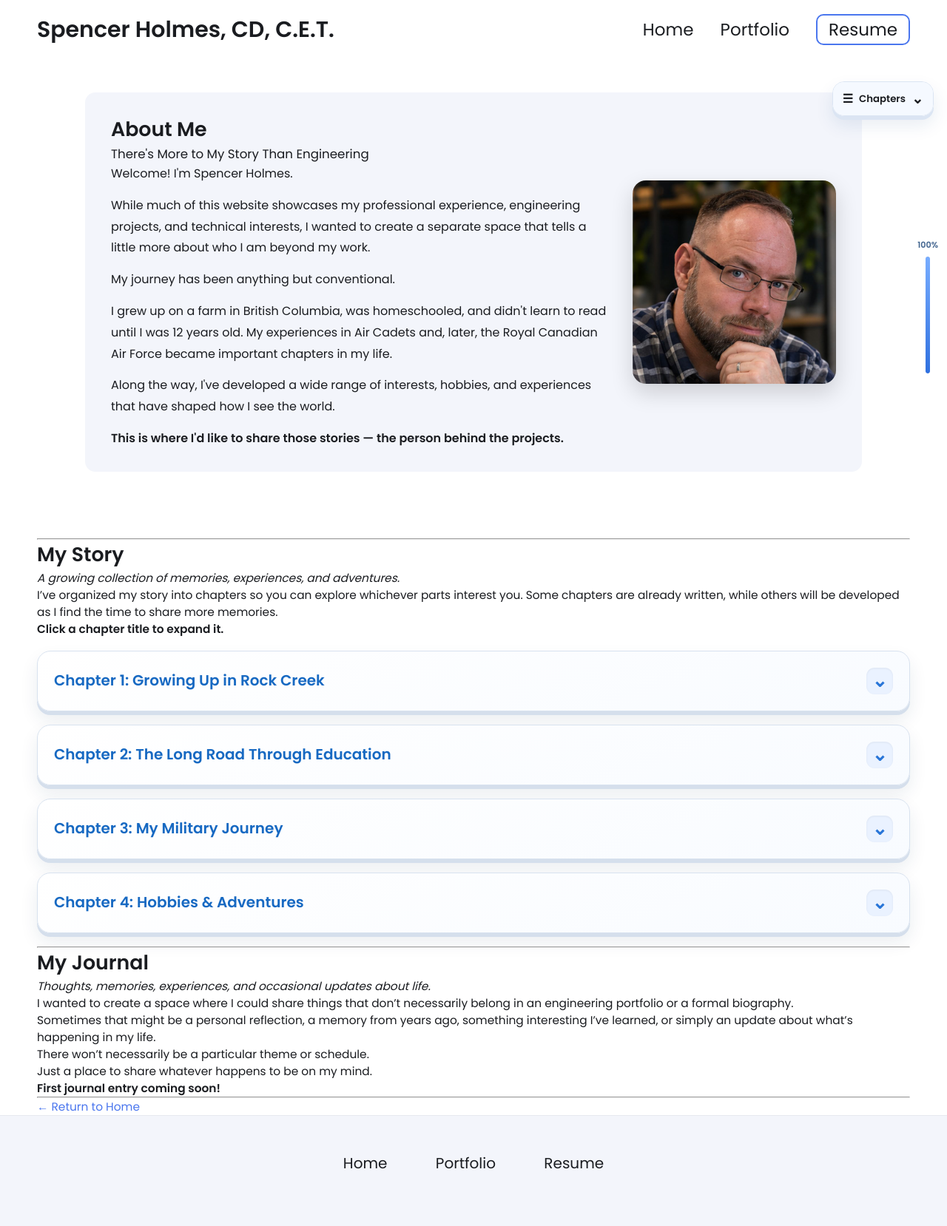
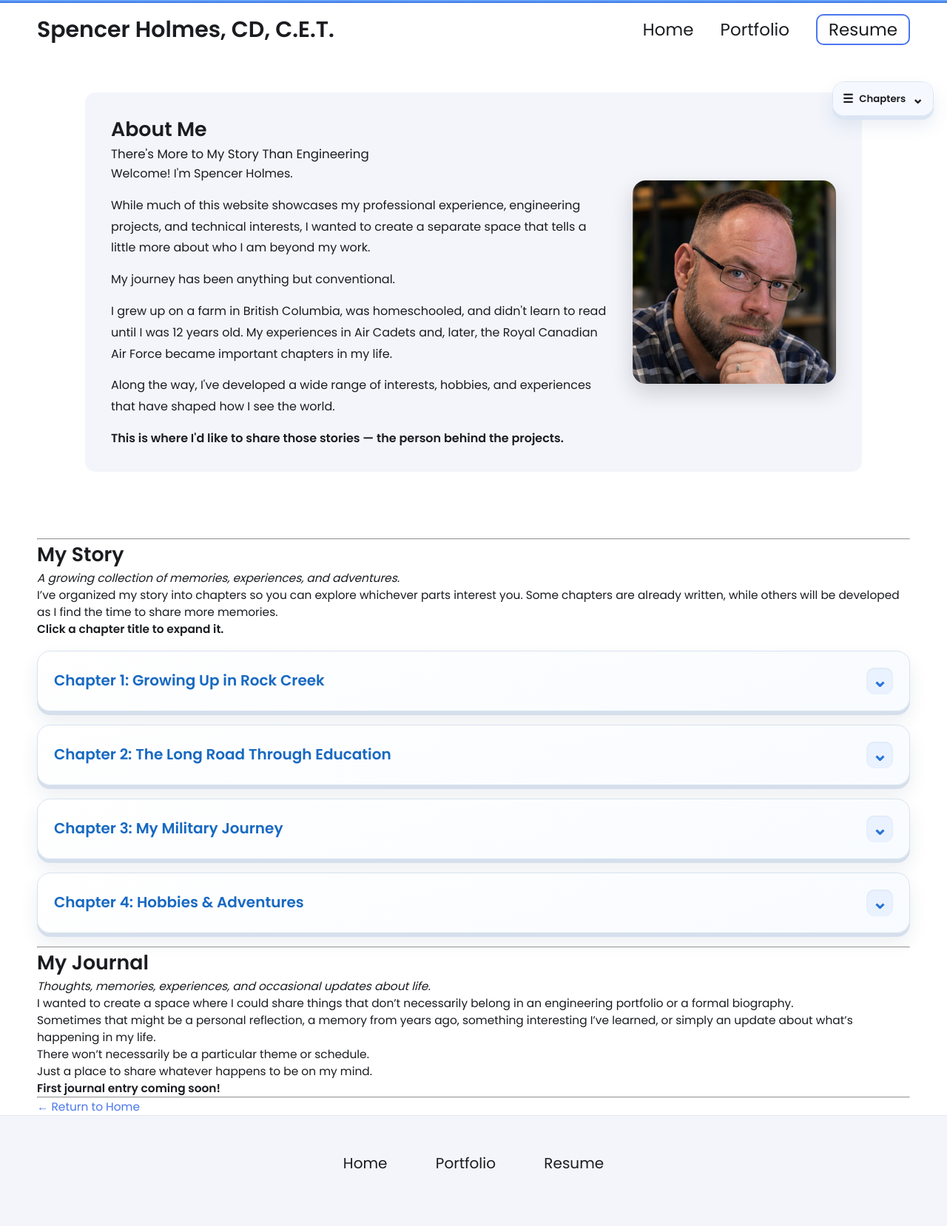
Before and after one commit to SuSpence-89/Eng-portfolio, a Jekyll site: the page built from about.md, in a window 1280 px wide. Shown: the whole page at 74% size. Built offline with Jekyll 4.4.1, drawn with Linux system fonts in a browser that asks for light colours.

Commit message:
Fix chapter guide spacing at browser zoom levels

```diff
--- a/_includes/about-reading-guide.html
+++ b/_includes/about-reading-guide.html
@@ -118,6 +118,15 @@
   overflow: visible;
 }
 
+/* On higher browser zoom, a narrower sidebar stays readable and expanded. */
+#about-reading-guide.is-docked.is-slim { padding: 10px; }
+#about-reading-guide.is-docked.is-slim .about-reading-guide-links { gap: 5px; }
+#about-reading-guide.is-docked.is-slim .about-reading-guide-links a {
+  padding: 7px 7px;
+  font-size: clamp(0.72rem, 0.75vw, 0.76rem);
+  line-height: 1.26;
+}
+
 /* If the browser window is short, tighten spacing before using compact mode. */
 #about-reading-guide.is-docked.is-condensed { padding: 10px; }
 #about-reading-guide.is-docked.is-condensed .about-reading-guide-heading {
@@ -218,6 +227,63 @@ details.story-chapter, #my-journal { scroll-margin-top: 85px; }
   background: linear-gradient(180deg, #78adff, #2f70df);
 }
 
+/* If the sidebar approaches the screen edge, put progress BELOW it, not beside it. */
+#about-reading-progress.is-guide-footer {
+  right: auto;
+  bottom: auto;
+  transform: none;
+  box-sizing: border-box;
+  padding: 8px 10px;
+  flex-direction: row;
+  align-items: center;
+  gap: 10px;
+  background: rgba(255,255,255,0.98);
+  border: 1px solid #dbe5f3;
+  border-radius: 10px;
+  box-shadow: 0 3px 9px rgba(23,69,125,0.08);
+}
+#about-reading-progress.is-guide-footer .about-reading-progress-percent {
+  flex: 0 0 33px;
+  text-align: left;
+  font-size: 0.73rem;
+}
+#about-reading-progress.is-guide-footer .about-reading-progress-track {
+  flex: 1 1 auto;
+  width: auto;
+  height: 6px;
+}
+#about-reading-progress.is-guide-footer .about-reading-progress-fill {
+  top: 0;
+  bottom: auto;
+  height: 100%;
+  width: var(--read-percentage);
+}
+/* Last resort for very short windows: a thin bar at the top. */
+#about-reading-progress.is-top-meter {
+  top: 0;
+  right: 0;
+  bottom: auto;
+  left: 0;
+  width: 100%;
+  height: 4px;
+  transform: none;
+  gap: 0;
+  z-index: 95;
+}
+#about-reading-progress.is-top-meter .about-reading-progress-percent { display: none; }
+#about-reading-progress.is-top-meter .about-reading-progress-track {
+  width: 100%;
+  height: 4px;
+  border-radius: 0;
+}
+#about-reading-progress.is-top-meter .about-reading-progress-fill {
+  top: 0;
+  bottom: auto;
+  width: var(--read-percentage);
+  height: 100%;
+  border-radius: 0;
+}
+
 @media (max-width: 850px) {
   #about-reading-guide { top: 79px; right: 12px; }
   #about-reading-progress {
@@ -279,34 +345,51 @@ details.story-chapter, #my-journal { scroll-margin-top: 85px; }
 
     // Only keep the full sidebar visible when it fits OUTSIDE the story column.
     // On narrow screens the small Chapters button remains available instead.
+    function resetProgressPosition() {
+      progress.classList.remove("is-guide-footer", "is-top-meter");
+      progress.style.left = "";
+      progress.style.right = "";
+      progress.style.top = "";
+      progress.style.width = "";
+    }
+
     function switchToCompact() {
       const wasDocked = guide.classList.contains("is-docked");
-      guide.classList.remove("is-docked", "is-condensed");
+      guide.classList.remove("is-docked", "is-condensed", "is-slim");
       guide.classList.add("is-compact");
       guide.style.left = "";
       guide.style.right = "";
+      guide.style.top = "";
+      resetProgressPosition();
+      // Narrow/mobile view: keep progress at top so it never collides with Chapters.
+      progress.classList.add("is-top-meter");
       if (wasDocked) setOpen(false);
     }
 
     function positionGuide() {
       const bounds = chapters[0].getBoundingClientRect();
-      const rightSpace = window.innerWidth - bounds.right;
+      // clientWidth excludes the browser's vertical scrollbar (innerWidth may not).
+      const viewportWidth = document.documentElement.clientWidth;
+      const rightSpace = viewportWidth - bounds.right;
       const leftSpace = bounds.left;
-      // Use the available side margin, rather than demanding a fixed 323px gap.
-      const minSidebarWidth = 215;
+      const minSidebarWidth = 130;
       const maxSidebarWidth = 265;
-      const gap = 12;
-      const margin = 30; // leave clearance for the reading-progress meter
-      const topOffset = 110;
-      const bottomMargin = 20;
+      const gap = 8;
+      const edgeMargin = 8;
+      const topOffset = Math.min(110, Math.max(64, Math.round(window.innerHeight * 0.12)));
+      const bottomMargin = 16;
       let left = null;
       let sidebarWidth = 0;
+      let onRight = false;
 
-      if (window.innerWidth > 1000 && rightSpace >= minSidebarWidth + gap + margin) {
-        sidebarWidth = Math.min(maxSidebarWidth, Math.floor(rightSpace - gap - margin));
+      // A fluid-width dock remains expanded at normal browser zoom levels,
+      // while never covering the story column.
+      if (rightSpace >= minSidebarWidth + gap + edgeMargin) {
+        sidebarWidth = Math.min(maxSidebarWidth, Math.floor(rightSpace - gap - edgeMargin));
         left = bounds.right + gap;
-      } else if (window.innerWidth > 1000 && leftSpace >= minSidebarWidth + gap + margin) {
-        sidebarWidth = Math.min(maxSidebarWidth, Math.floor(leftSpace - gap - margin));
+        onRight = true;
+      } else if (leftSpace >= minSidebarWidth + gap + edgeMargin) {
+        sidebarWidth = Math.min(maxSidebarWidth, Math.floor(leftSpace - gap - edgeMargin));
         left = bounds.left - sidebarWidth - gap;
       }
 
@@ -315,21 +398,37 @@ details.story-chapter, #my-journal { scroll-margin-top: 85px; }
         return;
       }
 
-      guide.classList.remove("is-compact", "is-condensed");
+      guide.classList.remove("is-compact", "is-condensed", "is-slim");
       guide.classList.add("is-docked");
+      if (sidebarWidth < 225) guide.classList.add("is-slim");
       guide.style.left = Math.round(left) + "px";
       guide.style.right = "auto";
+      guide.style.top = topOffset + "px";
       guide.style.setProperty("--guide-width", sidebarWidth + "px");
       setOpen(false);
 
-      // Let the sidebar expand for additional chapters, without a scrollbar.
-      // On shorter windows, reduce spacing first; if necessary use compact mode.
+      // Reduce spacing if the list grows too tall. Avoid a tiny scroll box.
       const availableHeight = window.innerHeight - topOffset - bottomMargin;
-      if (guide.scrollHeight > availableHeight) {
-        guide.classList.add("is-condensed");
-      }
+      if (guide.scrollHeight > availableHeight) guide.classList.add("is-condensed");
       if (guide.scrollHeight > availableHeight) {
         switchToCompact();
+        return;
+      }
+
+      resetProgressPosition();
+      const rightClearance = viewportWidth - (left + sidebarWidth);
+      // The edge meter and docked guide are too close at 100% zoom.
+      // Put the same progress meter neatly beneath the chapter list instead.
+      if (onRight && rightClearance < 64) {
+        const below = topOffset + guide.offsetHeight + 12;
+        if (below + 40 <= window.innerHeight - 8) {
+          progress.classList.add("is-guide-footer");
+          progress.style.left = Math.round(left) + "px";
+          progress.style.top = Math.round(below) + "px";
+          progress.style.width = sidebarWidth + "px";
+        } else {
+          progress.classList.add("is-top-meter");
+        }
       }
     }
 
```
